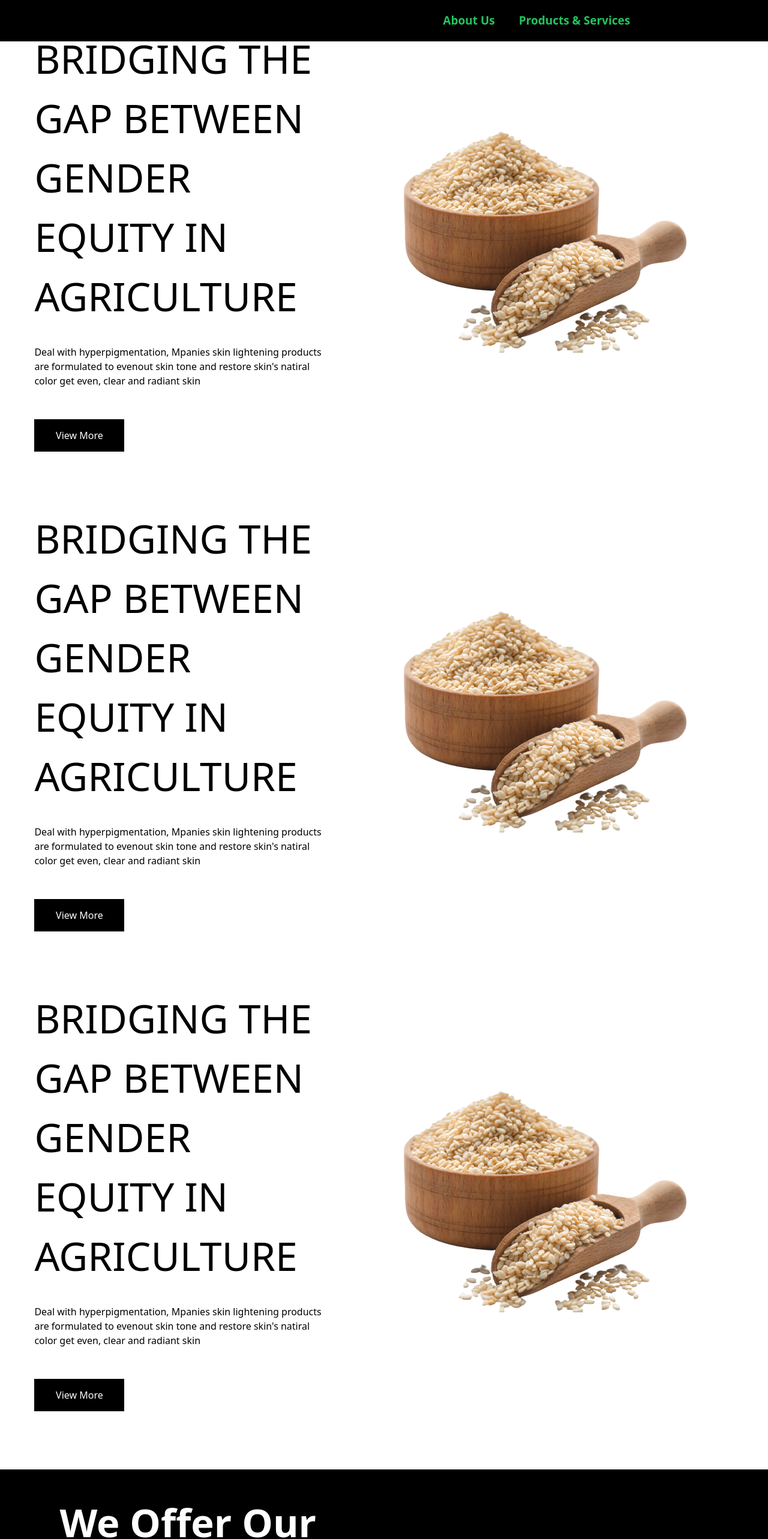
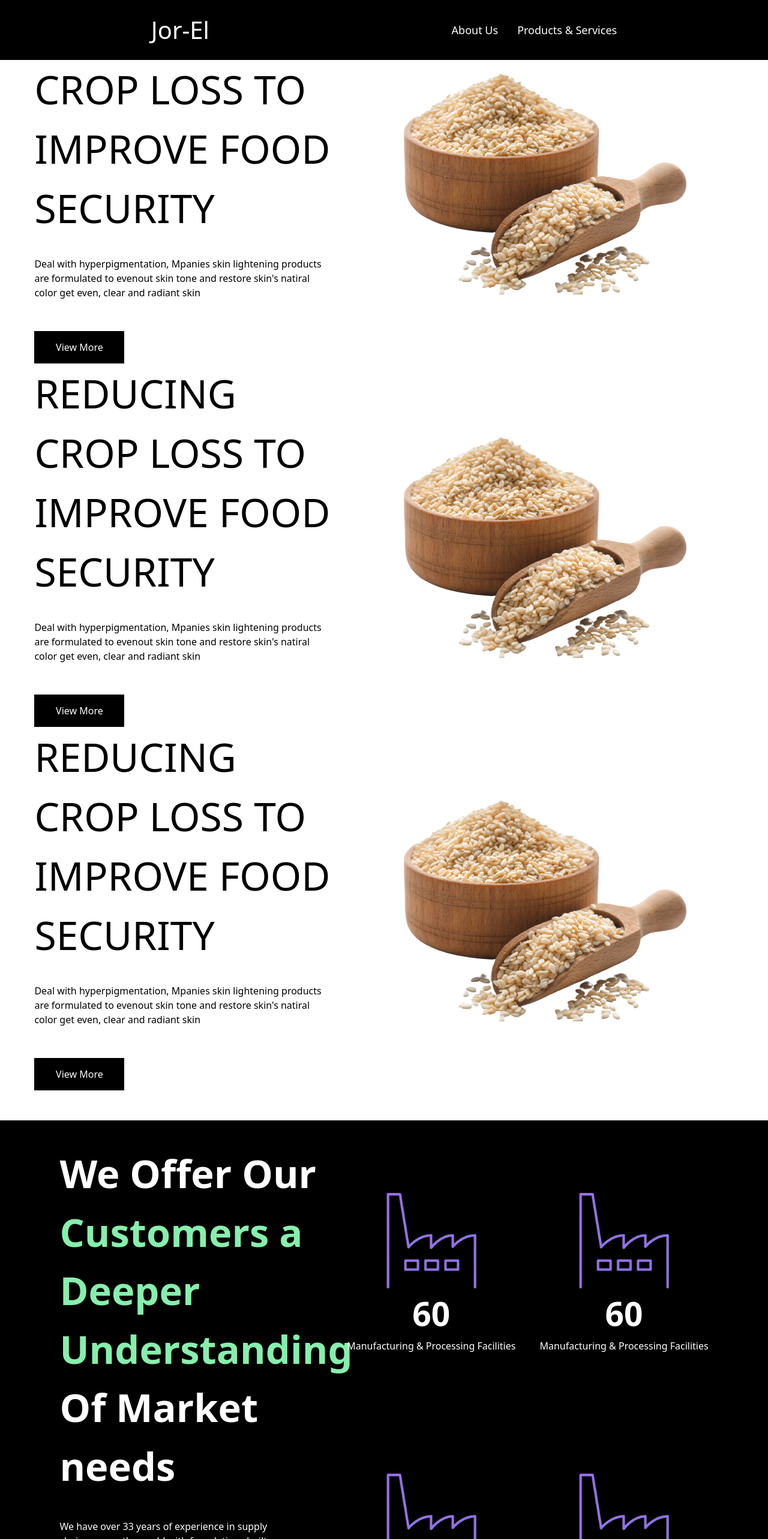
Before and after one commit to Vladmir-dev/jor-el, a React (Vite) app: page / in a window 1280 px wide. Shown: the top 2566 px of the page at 60% size. Built offline with nearby package versions, Linux system fonts and the light colour scheme.

Commit message:
added mobile view

```diff
--- a/src/components/Experience.jsx
+++ b/src/components/Experience.jsx
@@ -7,11 +7,34 @@ const Experience = () => {
   const bgstyle = {
     backgroundImage: `url(${sky})`,
   };
+
+  const experience = [
+    {
+      name: "Manufacturing & Processing Facilities",
+      value: "60",
+      url: metric,
+    },
+    {
+      name: "Manufacturing & Processing Facilities",
+      value: "60",
+      url: metric,
+    },
+    {
+      name: "Manufacturing & Processing Facilities",
+      value: "60",
+      url: metric,
+    },
+    {
+      name: "Manufacturing & Processing Facilities",
+      value: "60",
+      url: metric,
+    },
+  ];
   return (
     <div className="flex  mt-[50px] bg-black flex-col w-full">
-      <div className="h-[100vh] flex justify-around  p-10  flex-wrap">
-        <div className="text-white gap-10 flex flex-wrap w-[30%] text-left">
-          <h1 className="text-white text-[65px] font-bold">
+      <div className="md:h-[100vh] flex md:flex-row flex-col md:justify-around  p-10  md:flex-wrap">
+        <div className="text-white gap-10 flex flex-wrap md:w-[30%] text-left">
+          <h1 className="text-white md:text-[65px] text-[35px] font-bold">
             We Offer Our{" "}
             <h1 className="text-green-300">
               {" "}
@@ -33,51 +56,33 @@ const Experience = () => {
               destination markets strengthen our service to customers.
             </p>
           </div>
+        </div>
 
-        </div>
-        <div className="text-white grid grid-cols-2 gap-10">
-          <div className="flex flex-col items-center flex-wrap justify-center">
-            <img src={metric} className="w-[150px]" />
-            <div className="text-center">
-              <h3 className="text-[55px] font-bold">60</h3>
-              <h3>Manufacturing & Processing Facilities</h3>
+        <div className="text-white md:grid md:mt-0 mt-[30px] md:grid-cols-2 relative gap-10">
+          {experience.map((item, index) => (
+            <div key={index} className="flex flex-col items-center flex-wrap justify-center">
+              <img src={item.url} className="md:w-[150px] w-[100px]" />
+              <div className="text-center flex-wrap">
+                <h3 className="md:text-[55px] font-bold">{item.value}</h3>
+                <h3>{item.name}</h3>
+              </div>
             </div>
-          </div>
-          <div className="flex flex-col items-center flex-wrap justify-center">
-            <img src={metric} className="w-[150px]" />
-            <div className="text-center">
-              <h3 className="text-[55px] font-bold">60</h3>
-              <h3>Manufacturing & Processing Facilities</h3>
-            </div>
-          </div>
-          <div className="flex flex-col items-center flex-wrap justify-center">
-            <img src={metric} className="w-[150px]" />
-            <div className="text-center">
-              <h3 className="text-[55px] font-bold">60</h3>
-              <h3>Manufacturing & Processing Facilities</h3>
-            </div>
-          </div>
-          <div className="flex flex-col items-center flex-wrap justify-center">
-            <img src={metric} className="w-[150px]" />
-            <div className="text-center">
-              <h3 className="text-[55px] font-bold">60</h3>
-              <h3>Manufacturing & Processing Facilities</h3>
-            </div>
-          </div>
+          ))}
         </div>
       </div>
 
-      <div className=" mt-[20px] text-white p-10">
-        <div className="flex justify-around">
-          <div className="bg-white w-[800px] h-[600px] rounded-tr-[100px] rounded-bl-[100px] flex justify-end">
-            <img src={cardo} className="w-[1000px]" />
+      <div className=" mt-[20px] relative text-white md:p-10 p-5">
+        <div className="flex md:flex-row flex-col relative md:justify-around">
+          <div className="bg-white md:w-[800px] md:h-[600px] rounded-tr-[100px] rounded-bl-[100px] md:flex md:justify-end">
+            <img src={cardo} className="md:max-w-[1000px]" />
           </div>
-          <div className="w-[35%]">
-            <h1 className="text-[60px]">
+
+          <div className="md:w-[35%] md:mt-0 mt-[30px] flex flex-col md:justify-start md:items-start justify-center items-center">
+            <h1 className="md:text-[60px] text-[35px] md:text-left text-center">
               Firm Foundations for{" "}
               <h1 className="text-green-300"> Sustainable Growth </h1>
             </h1>
-            <div className="flex flex-col gap-5 text-[18px]">
+            <div className="flex flex-col gap-5 md:text-left text-center  text-[18px]">
               <p>
                 We offer our farmers, our customers and every member of our
                 global supply chains, a robust, and forward-looking approach to
@@ -88,7 +93,9 @@ const Experience = () => {
                 understanding second to none.{" "}
               </p>
             </div>
-            <button className="bg-white text-black py-2 px-4 mt-[10px] hover:rounded-tl-[100px] duration-500">Discover More </button>
+            <button className="bg-white text-black py-2 px-4 mt-[15px] hover:rounded-tl-[100px] duration-500">
+              Discover More{" "}
+            </button>
           </div>
         </div>
       </div>
--- a/src/components/Navbar.jsx
+++ b/src/components/Navbar.jsx
@@ -1,9 +1,22 @@
 import React, { useState, useEffect } from "react";
 import logo from "../assets/olamagri-primary-logo.webp";
 import { Link } from "react-router-dom";
+import {
+  AiOutlineSearch,
+  AiOutlineMenu,
+  AiOutlineClose,
+  AiOutlineTwitter,
+  AiFillFacebook,
+  AiOutlineInstagram,
+} from "react-icons/ai";
+import CloseIcon from "@mui/icons-material/Close";
+import MenuIcon from "@mui/icons-material/Menu";
 
 const Navbar = () => {
   const [show, setShow] = useState(false);
+  const [mobile, setMobile] = useState(false);
+  const [drop, setDrop] = useState(false);
+  const [open, setOpen] = useState(false);
 
   useEffect(() => {
     window.addEventListener("scroll", () => {
@@ -18,7 +31,7 @@ const Navbar = () => {
     };
   }, []);
 
-  const items = [
+  const links = [
     {
       name: "About Us",
       to: "about",
@@ -55,39 +68,94 @@ const Navbar = () => {
     <div
       className={
         show
-          ? "w-full bg-green-600 flex flex-col justify-center items-center  top-0 fixed z-10 shadow-md group/nav hover:bg-black text-white duration-500"
-          : "fixed w-full  flex flex-col justify-center items-center z-10  top-0 group/nav hover:bg-black duration-500"
+          ? "w-full bg-green-600 flex flex-col justify-center items-center  top-0 fixed z-10 shadow-md group/nav hover:bg-black  text-white duration-500"
+          : "fixed w-full  flex flex-col justify-center items-center z-10  top-0 group/nav hover:bg-black hover:text-white duration-500"
       }
       // className="w-full flex justify-center fixed items-center group/nav hover:bg-black duration-500 h-auto z-100"
     >
-      <div className="w-full flex justify-around items-center p-3 h-auto ">
+      <div className="flex md:justify-around justify-between items-center w-full md:px-[50px] py-[20px] px-[40px]">
         <Link to="/">
-        <h1 className="text-[30px]">Jor-El </h1>
+          <div>
+            <h1 className="text-[40px]">Jor-El</h1>
+            {/* <img src={logo} alt="logo" className="w-[120px]" /> */}
+          </div>
         </Link>
 
-        {/* <img src={logo} alt="logo" className="w-[280px]" /> */}
+        <div className="md:hidden">
+          <button onClick={() => setOpen(!open)}>
+            {open ? (
+              <AiOutlineClose className="text-[27px]" />
+            ) : (
+              <AiOutlineMenu className="text-[27px]" />
+            )}
+          </button>
+        </div>
 
-        <div className="flex text-[19px] gap-10">
-          {items.map((item, index) => (
-            <div key={index} className="group/menu ">
-              <Link to={`/${item.to}`}>
-                <h1 className="group-hover/nav:text-green-500 duration-500 font-bold aboslute">
+        {/* <div className="hidden md:block"> */}
+        <div
+          tabindex="0"
+          className={
+            open
+              ? "flex md:flex-row flex-col ml-[-40px] mt-[-50px] md:overflow-0 md:ml-0 md:h-auto  md:p-0 p-4 md:bg-inherit md:justify-center md:items-center items-start justify-start md:relative fixed md:top-0 top-[130px]  bg-black  md:w-auto  w-full list-none gap-8 text-[20px]"
+              : "hidden md:block md:flex md:flex-row md:list-none md:gap-8 text-[20px] md:flex md:justify-center md:items-center"
+          }
+        >
+          {links.map((item, index) => (
+            <div
+              key={index}
+              className=""
+              onMouseEnter={() => setDrop(index)}
+              onMouseLeave={() => setDrop("")}
+            >
+              <Link
+                to={`${item.to}`}
+                className="hover:text-green-500 duration-500"
+              >
+                <li className="text-[25px] sm:text-[18px] md:text-md">
                   {item.name}
-                </h1>
+                </li>
               </Link>
 
-              <div className="absolute hidden group-hover/menu:block z-1 bg-white shadow-md">
-                {item.submenu &&
-                  item.subitems.map((sitem, index) => (
-                    <div key={index}>
-                      <h2 className="group-hover/menu:text-black">
-                        {sitem.name}
-                      </h2>
+              {drop === index && (
+                <div className="md:absolute  p-4   md:shadow-md">
+                  {item.submenu ? (
+                    <div className="flex md:bg-white p-4 flex-col gap-5 justify-evenly">
+                      {item.subitems.map((ele, index) => (
+                        <div key={index} className="">
+                          <Link to={`/category/${item.name}`}>
+                            <h4 className="">{ele.name}</h4>
+                          </Link>
+                        </div>
+                      ))}
                     </div>
-                  ))}
+                  ) : (
+                    <div></div>
+                  )}
+                </div>
+              )}
+            </div>
+          ))}
+
+          <div className="md:hidden mt-[50px]">
+            <div className="flex flex-col justify-start items-start gap-5">
+              <div className="flex gap-3 justify-center items-center">
+                {/* <BsPersonFill className="" /> */}
+
+                {/* <button className="text-  [15px]">Login</button> */}
+              </div>
+              <div className="flex gap-8">
+                <li>
+                  <AiOutlineTwitter />{" "}
+                </li>
+                <li>
+                  <AiFillFacebook />{" "}
+                </li>
+                <li>
+                  <AiOutlineInstagram />{" "}
+                </li>
               </div>
             </div>
-          ))}
+          </div>
         </div>
       </div>
 
--- a/src/components/Products.jsx
+++ b/src/components/Products.jsx
@@ -3,6 +3,8 @@ import grains from "../assets/grains-hover.webp";
 import grains2 from "../assets/sgrains-hover.webp";
 import grain_side from "../assets/grains-side.webp";
 import specialty_grains from "../assets/specialty-grains.webp";
+import cotton from "../assets/cotton-side.webp";
+import cotto_icon from "../assets/cotton.webp";
 
 const Products = () => {
   const products = [
@@ -16,34 +18,40 @@ const Products = () => {
       icon: grains2,
       image: specialty_grains,
     },
+    {
+      name: "Cotton",
+      icon: cotto_icon,
+      image: cotton,
+    },
   ];
   const [url, setUrl] = useState(products[0].image);
 
   return (
     <div className="m-10">
-      <div className="flex justify-around items-start">
+      <div className="flex md:flex-row flex-col md:justify-around items-start">
         <div className="md:max-w-[35%] ">
-          <h1 className="text-[60px]">Our Products & Services</h1>
+          <h1 className="md:text-[60px] text-[35px] md:text-left text-center">
+            Our Products & Services
+          </h1>
           <p className="text-[20px]">
             Whether it's working with rice farmers in Asia, sourcing cotton in
             Australia, or producing value-added products in Africa, we help our
             customers around the world meet the increasing demand for food, feed
             and fibre
           </p>
-          <div className="w-[500px] h-[300px]">
+          <div className="w-[500px] hidden md:block h-[300px]">
             <img src={url} alt="" className="mt-[50px] w-full h-full" />
           </div>
-
         </div>
 
-        <div className="grid grid-cols-2 gap-10">
+        <div className="grid md:grid-cols-2 grid-cols-1 gap-10 md:mt-0 mt-[50px]">
           {products.map((item, index) => (
             <div
               key={index}
               onMouseEnter={() => setUrl(item.image)}
               className="flex jsutify-center items-center gap-5"
             >
-              <img src={item.icon} className="w-[100px]" />
+              <img src={item.icon} className="md:w-[100px] w-[60px]" />
               <h1>{item.name}</h1>
             </div>
           ))}
--- a/src/pages/About.jsx
+++ b/src/pages/About.jsx
@@ -18,13 +18,13 @@ const About = () => {
     <div>
       <Navbar />
       <Carousel height={"80vh"} item={item} />
-      <div className="m-20 flex justify-between">
-        <h2 className="text-[50px]">
+      <div className="md:m-20 p-2 flex md:flex-row flex-col justify-between">
+        <h2 className="md:text-[50px] text-[35px] md:text-left text-center">
           {" "}
           <h2 className="text-green-300"> We’re a trusted partner</h2> across
           the supply chain.{" "}
         </h2>
-        <p className="w-[40%] text-[20px]">
+        <p className="md:w-[40%] text-[20px]">
           We unlock value for customers, enable farming communities to prosper
           sustainably and strive for a food-secure future. We’re a market
           leading and differentiated agri-business, focused on high-growth
--- a/src/pages/Home.jsx
+++ b/src/pages/Home.jsx
@@ -9,7 +9,7 @@ import seseme from "../assets/seeds.png";
 
 const Home = () => {
   const item = {
-    title: "Bridging The Gap Between Gender Equity In Agriculture",
+    title: "Reducing Crop Loss To Improve Food Security",
     description:
       "Deal with hyperpigmentation, Mpanies skin lightening products are formulated to evenout skin tone and restore skin's natiral color get even, clear and radiant skin",
     image: seseme,
@@ -17,6 +17,7 @@ const Home = () => {
     iw: "50%",
     bg: "bg-white",
   };
+
   return (
     <div className="flex flex-col box-border">
       <Navbar />
```
Also changed, not shown: src/components/Banner.jsx (+11 -8 lines), src/components/Footer.jsx (+4 -4 lines), src/assets/cotton-side.webp (added), src/assets/cotton.webp (added).
